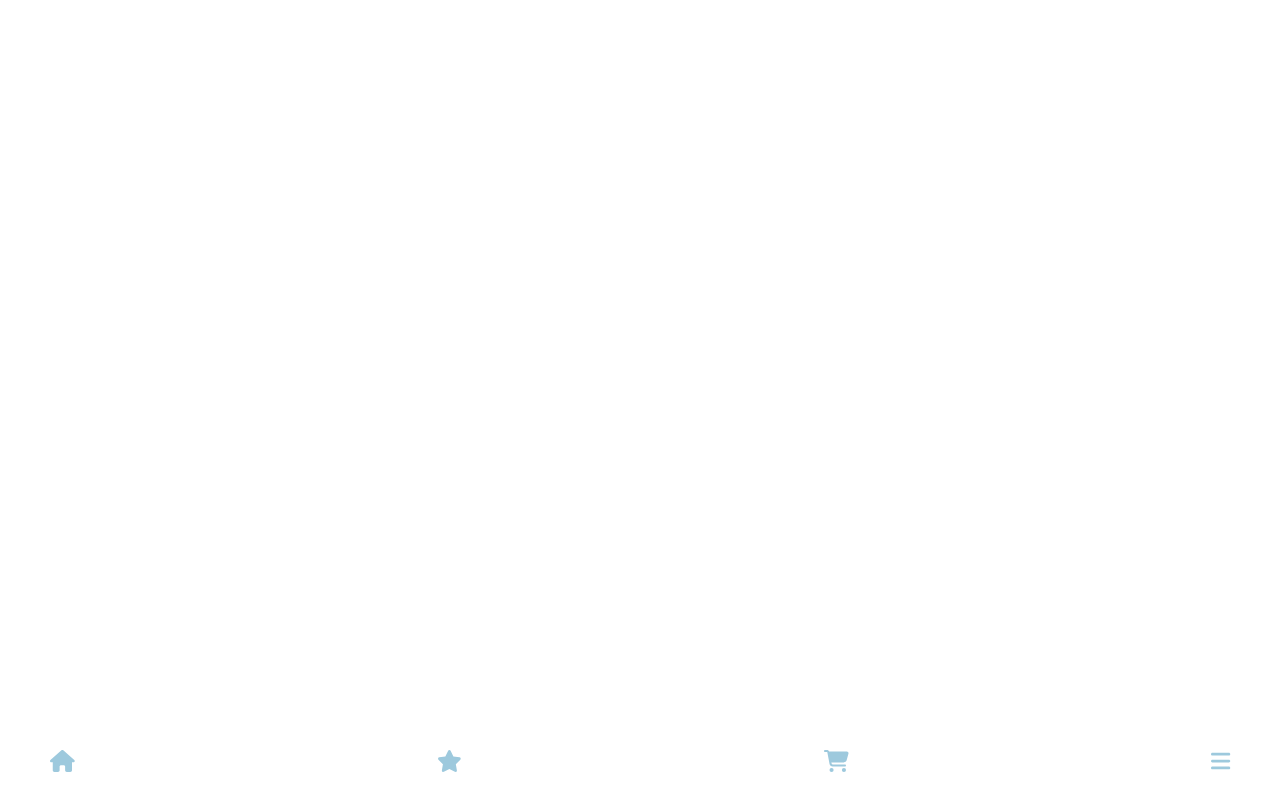
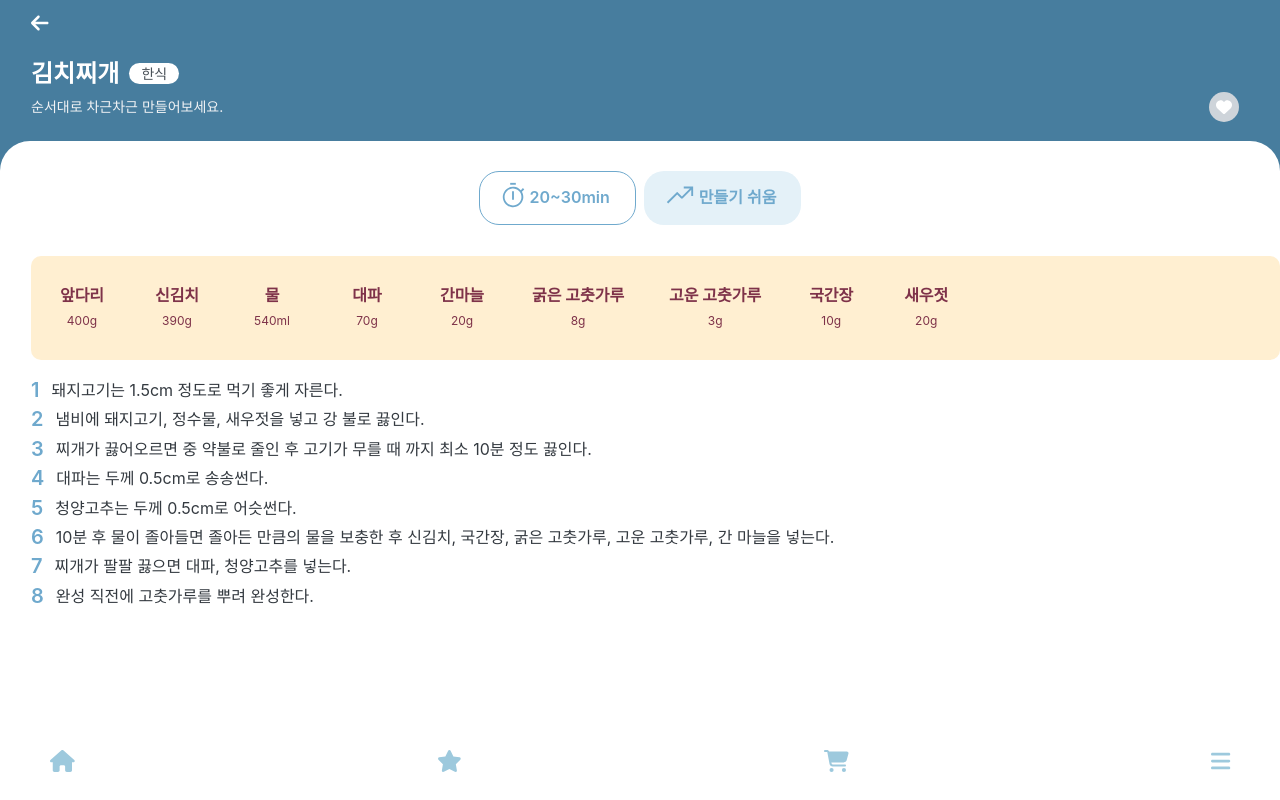
Before and after one commit to the-ultimate-team/typescript-react-toyproject, a React (Create React App) app: page /detail/1 in a window 1280 px wide. Before the commit this address had no page. Built offline with nearby package versions, Linux system fonts and the light colour scheme.

Commit message:
feat: 상세페이지 재료 스크롤바

```diff
--- a/src/components/Detail.tsx
+++ b/src/components/Detail.tsx
@@ -1,20 +1,52 @@
-import React from "react";
+import React, { useEffect, useState } from "react";
 import { FontAwesomeIcon } from "@fortawesome/react-fontawesome";
 import { faArrowLeft, faHeart } from "@fortawesome/free-solid-svg-icons";
 import styled from "styled-components";
 import FoodLevelImg from "../assets/foodLevelImg.svg";
 import FoodTimeImg from "../assets/foodTimeImg.svg";
+import { useNavigate, useParams } from "react-router";
+import foodsData from "../foods.json";
+
+type Food = {
+  id: number;
+  foodName: string;
+  category: string;
+  dibs: boolean;
+  level: string;
+  time: string;
+  img: string;
+  recipe: string[];
+  ingredients: { name: string; gram: string }[];
+};
 
 const Detail = () => {
+  const { foodId } = useParams<{ foodId: string }>();
+  const [detailFood, setDetailFood] = useState<Food>();
+
+  let navigate = useNavigate();
+
+  useEffect(() => {
+    if (foodId !== undefined)
+      // setDetailFood(foodsData.foods.filter((item) => item.id === +foodId)[0]);
+      setDetailFood(foodsData.foods[+foodId - 1]);
+  }, [foodId]);
+
   return (
-    <div style={{ background: "#477d9e" }}>
+    <div
+      style={{
+        background: "#477d9e",
+        height: "100vh",
+        width: "100vw",
+        overflow: "hidden",
+      }}
+    >
       <FoodTitleBackgroundStyle>
-        <FontAwesomeStyle>
+        <FontAwesomeStyle onClick={() => navigate(-1)}>
           <FontAwesomeIcon icon={faArrowLeft} />
         </FontAwesomeStyle>
         <FoodTitleCategory>
-          <FoodTitle>김치찌개</FoodTitle>
-          <FoodCategory>한식</FoodCategory>
+          <FoodTitle>{detailFood?.foodName}</FoodTitle>
+          <FoodCategory>{detailFood?.category}</FoodCategory>
         </FoodTitleCategory>
         <Sort>
           <SubContent>순서대로 차근차근 만들어보세요.</SubContent>
@@ -29,32 +61,34 @@ const Detail = () => {
             <div>
               <img src={FoodTimeImg} alt="음식 시간 이미지" />
             </div>
-            <FontTimeLevel>30~40min</FontTimeLevel>
+            <FontTimeLevel>{detailFood?.time}</FontTimeLevel>
           </FoodTimeLevel>
           <FoodTimeLevel stroke={true}>
             <div>
               <img src={FoodLevelImg} alt="음식 난이도 이미지" />
             </div>
-            <FontTimeLevel>만들기 쉬움</FontTimeLevel>
+            <FontTimeLevel>{detailFood?.level}</FontTimeLevel>
           </FoodTimeLevel>
         </FoodTimeLevelPadding>
         <FoodIngredientsStyle>
           <UlStyle>
-            <LiStyle>
-              <FoodIngredientsName>재료</FoodIngredientsName>
-              <FoodGram>그람</FoodGram>
-            </LiStyle>
+            {detailFood?.ingredients.map((item, index) => (
+              <LiStyle key={`ingredients__${index}`}>
+                <FoodIngredientsName>{item.name}</FoodIngredientsName>
+                <FoodGram>{item.gram}</FoodGram>
+              </LiStyle>
+            ))}
           </UlStyle>
         </FoodIngredientsStyle>
 
         <FoodRecipeIndexContent>
           <ul>
-            <FoodRecipeIndexContentLi>
-              <FoodRecipeIndexStyle>1</FoodRecipeIndexStyle>
-              <FoodRecipeContentStyle>
-                돼지고기는 1.5cm 정도로 먹기 좋게 자른다.
-              </FoodRecipeContentStyle>
-            </FoodRecipeIndexContentLi>
+            {detailFood?.recipe.map((item, index) => (
+              <FoodRecipeIndexContentLi key={`recipe__${index}`}>
+                <FoodRecipeIndexStyle>{index + 1}</FoodRecipeIndexStyle>
+                <FoodRecipeContentStyle>{item}</FoodRecipeContentStyle>
+              </FoodRecipeIndexContentLi>
+            ))}
           </ul>
         </FoodRecipeIndexContent>
       </FoodRecipe>
@@ -85,6 +119,10 @@ const FoodRecipeIndexContentLi = styled.li`
 const FoodRecipeIndexContent = styled.div`
   margin-top: 31px;
   padding-right: 37px;
+  overflow-y: scroll;
+  position: absolute;
+  top: 200px;
+  bottom: 0;
 `;
 
 const FoodGram = styled.div`
@@ -98,14 +136,12 @@ const FoodIngredientsName = styled.div`
   font-weight: 700;
   font-size: 16px;
   color: #7e3249;
+  min-width: 50px;
 `;
 
 const LiStyle = styled.li`
   text-align: center;
   padding-right: 45px;
-  &:last-child {
-    padding-right: 0;
-  }
 `;
 
 const UlStyle = styled.ul`
@@ -118,16 +154,19 @@ const FoodIngredientsStyle = styled.div`
   border-radius: 10px;
   margin-top: 31px;
   padding: 30px 0 30px 26px;
+  overflow-x: scroll;
+  overflow-y: hidden;
 `;
 
 const FontTimeLevel = styled.div`
   font-weight: 600;
   font-size: 16px;
   color: #6fa9cd;
+  margin-left: 5px;
 `;
 
 const FoodTimeLevel = styled.div<{ stroke: boolean }>`
-  width: 160px;
+  /* width: 160px; */
   height: 54px;
   background: ${(props) => (props.stroke ? "#E4F1F8" : "#fff")};
   border: ${(props) => (props.stroke ? "none" : "1px solid #6FA9CD")};
@@ -146,9 +185,11 @@ const FoodTimeLevelPadding = styled.div`
 `;
 
 const FoodRecipe = styled.div`
+  height: 100%;
   padding: 30px 0 4px 31px;
   background: #fff;
   border-radius: 30px 30px 0 0;
+  position: relative;
 `;
 
 const HeartStyle = styled.div`
@@ -204,6 +245,7 @@ const FoodTitleCategory = styled.div`
 const FontAwesomeStyle = styled.div`
   color: #fff;
   font-size: 20px;
+  cursor: pointer;
 `;
 
 const FoodTitleBackgroundStyle = styled.div`
--- a/src/components/RecommendPage.tsx
+++ b/src/components/RecommendPage.tsx
@@ -4,6 +4,7 @@ import FoodRecipeImg from "../assets/foodRecipeImg.svg";
 import FoodRefreshImg from "../assets/foodRefreshImg.svg";
 import foodsData from "../foods.json";
 import { useState, useEffect } from "react";
+import { Link } from "react-router-dom";
 
 type Food = {
   id: number;
@@ -19,6 +20,7 @@ type Food = {
 
 const RecommendPage = () => {
   const [recommendFood, setRecommendFood] = useState<Food>();
+  const [foodId, setFoodId] = useState<number>();
 
   useEffect(() => {
     setRecommendFood(getRecommendFood(getRandomId()));
@@ -29,6 +31,7 @@ const RecommendPage = () => {
   };
 
   const getRecommendFood = (randomId: number): Food => {
+    setFoodId(randomId);
     return foodsData.foods.filter((food) => food.id === randomId)[0];
   };
 
@@ -70,16 +73,22 @@ const RecommendPage = () => {
           <IconExplanationStyle>재추천</IconExplanationStyle>
         </BtnFontStyle>
 
+        <LinkStyle to={`/detail/${foodId}`}>
           <BtnFontStyle>
             <BtnClickStyle stroke={true}>
               <img src={FoodRecipeImg} alt="찜하기 이미지" />
             </BtnClickStyle>
             <IconExplanationStyle>레시피</IconExplanationStyle>
           </BtnFontStyle>
+        </LinkStyle>
       </ThreeBtnSort>
     </RecommendTagStyle>
   );
 };
+
+const LinkStyle = styled(Link)`
+  text-decoration: none;
+`;
 
 const IconExplanationStyle = styled.p`
   font-size: 12px;
--- a/src/components/sign/NameForm.tsx
+++ b/src/components/sign/NameForm.tsx
@@ -4,7 +4,7 @@ const NameForm = () => {
   return (
     <>
       <FontStyle>이름</FontStyle>
-      <InputStyle type="text" placeholder="이메일을 입력해주세요." />
+      <InputStyle type="text" placeholder="이름을 입력해주세요." />
     </>
   );
 };
--- a/src/foods.json
+++ b/src/foods.json
@@ -75,7 +75,28 @@
         "찌개가 팔팔 끓으면 대파, 청양고추를 넣는다.",
         "완성 직전에 고춧가루를 뿌려 완성한다."
       ],
-      "ingredients": []
+      "ingredients": [
+        {
+          "name": "스팸",
+          "gram": "1캔"
+        },
+        {
+          "name": "대파",
+          "gram": "1/2개"
+        },
+        {
+          "name": "양파",
+          "gram": "1/3개"
+        },
+        {
+          "name": "치즈",
+          "gram": "1장"
+        },
+        {
+          "name": "소세지",
+          "gram": "6개"
+        }
+      ]
     },
     {
       "id": 3,
@@ -162,7 +183,7 @@
       ],
       "ingredients": [
         {
-          "name": "불고기용 소고기",
+          "name": "소고기",
           "gram": "100g"
         },
         {
@@ -174,15 +195,11 @@
           "gram": "1/2개"
         },
         {
-          "name": "그린빈스",
-          "gram": "1개"
-        },
-        {
           "name": "물",
           "gram": "500ml"
         },
         {
-          "name": "가쓰오 육수",
+          "name": "가쓰오육수",
           "gram": "3큰술"
         },
         {
@@ -190,7 +207,7 @@
           "gram": "2큰술"
         },
         {
-          "name": "에리스리톨",
+          "name": "설탕",
           "gram": "2큰술"
         },
         {
--- a/src/routes/index.tsx
+++ b/src/routes/index.tsx
@@ -16,7 +16,7 @@ export const routePages = [
     element: <RecommendPage />,
   },
   {
-    path: "/detail",
+    path: "/detail/:foodId",
     element: <Detail />,
   },
   {
```
Lines whose indentation alone changed are shown as unchanged.
